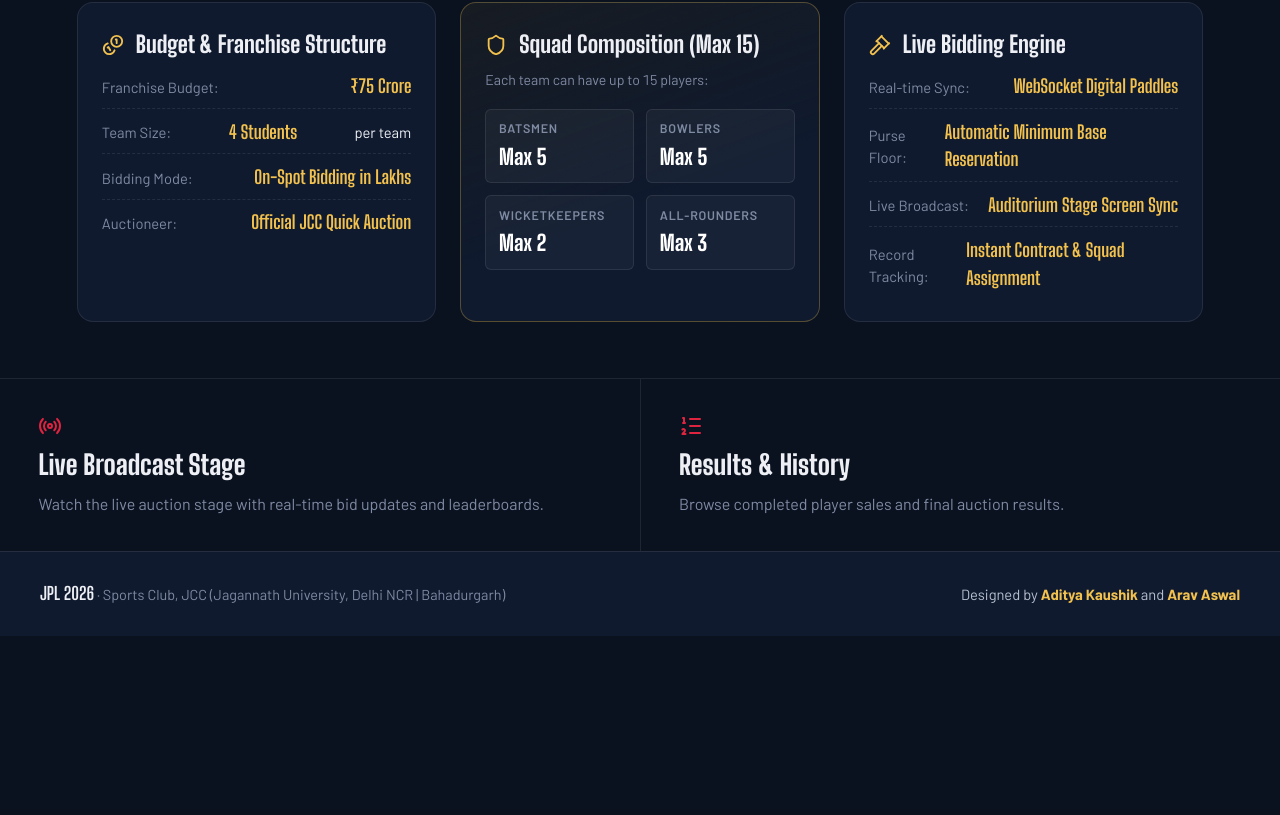
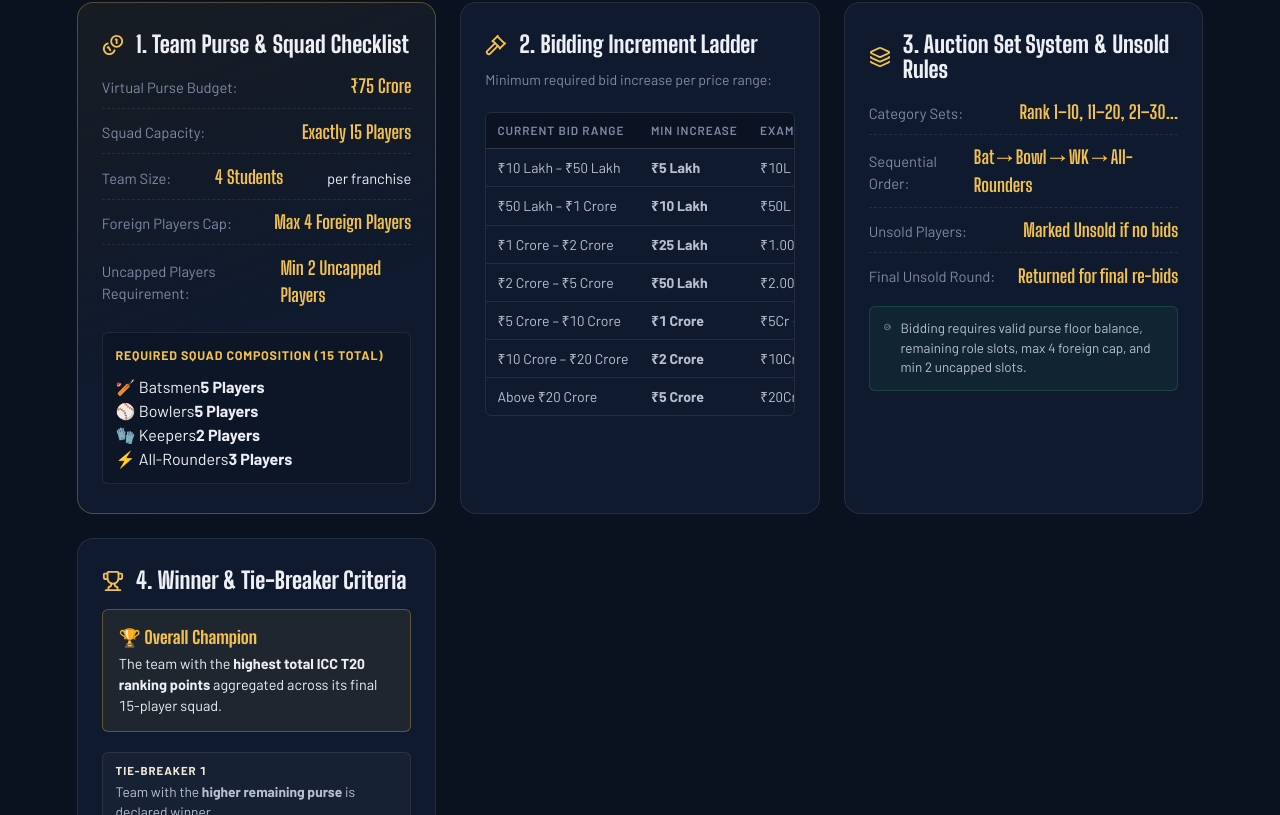
Before and after one commit to AdityaKaushik-git/JPL_New, a React (Vite) app in the folder client/: page / in a window 1280 px wide. Shown: the part 965-1780 px from the top of the page. Before the commit the page ends 1601 px from the top, so only its background shows below. Built offline with nearby package versions, Linux system fonts and the light colour scheme; no server answers.

Commit message:
feat(landing): integrate complete 9-section Cricket Auction Rules, bidding increment ladder, and tie-breaker criteria

```diff
--- a/client/src/index.css
+++ b/client/src/index.css
@@ -851,14 +851,54 @@ input, select, textarea { font: inherit; }
 .rule-list li span { color: var(--chalk-3); }
 .rule-list li b { font-family: var(--font-display); font-size: 1.15rem; color: var(--gold); }
 
-.squad-roles-grid { display: grid; grid-template-columns: 1fr 1fr; gap: .75rem; }
-.squad-role-item {
+.rule-checklist-box {
+  margin-top: .4rem; padding: .8rem; border-radius: var(--r-sm);
+  background: rgba(10, 18, 32, .5); border: 1px solid var(--line);
+}
+.checklist-title {
+  display: block; font-size: .78rem; text-transform: uppercase; letter-spacing: .06em;
+  color: var(--gold); font-weight: 700; margin-bottom: .6rem;
+}
+
+.increment-table-wrap {
+  border-radius: var(--r-sm); border: 1px solid var(--line); overflow-x: auto;
+  -webkit-overflow-scrolling: touch; margin-top: .2rem;
+}
+.rule-table {
+  width: 100%; border-collapse: collapse; font-size: .88rem; white-space: nowrap;
+}
+.rule-table th {
+  background: rgba(10, 18, 32, .8); font-size: .74rem; text-transform: uppercase;
+  letter-spacing: .08em; padding: .55rem .7rem; border-bottom: 1px solid var(--line-2); color: var(--chalk-3); text-align: left;
+}
+.rule-table td {
+  padding: .5rem .7rem; border-bottom: 1px solid var(--line); color: var(--chalk-2);
+}
+.rule-table tr:last-child td {
+  border-bottom: 0;
+}
+
+.rule-note-box {
+  display: flex; gap: .6rem; align-items: flex-start; padding: .75rem .9rem; border-radius: var(--r-sm);
+  background: rgba(47, 163, 107, .08); border: 1px solid rgba(47, 163, 107, .25); font-size: .84rem; color: var(--chalk-2); line-height: 1.45;
+}
+.winner-rule-box {
+  padding: .9rem 1rem; border-radius: var(--r-sm); background: rgba(242, 193, 78, .08);
+  border: 1px solid rgba(242, 193, 78, .3); font-size: .9rem; line-height: 1.45;
+}
+.winner-label {
+  display: block; font-family: var(--font-display); font-size: 1.1rem; font-weight: 800; color: var(--gold); margin-bottom: .25rem;
+}
+.tiebreaker-list {
+  display: flex; flex-direction: column; gap: .6rem; margin-top: .2rem;
+}
+.tb-item {
   display: flex; flex-direction: column; gap: .15rem; padding: .6rem .8rem; border-radius: var(--r-sm);
-  background: rgba(237, 239, 244, .04); border: 1px solid var(--line); transition: border-color 0.2s;
-}
-.squad-role-item:hover { border-color: rgba(242, 193, 78, .4); }
-.role-lbl { font-size: .78rem; color: var(--chalk-3); text-transform: uppercase; letter-spacing: .06em; font-weight: 600; }
-.role-cap { font-family: var(--font-display); font-size: 1.35rem; font-weight: 800; color: #fff; }
+  background: rgba(237, 239, 244, .03); border: 1px solid var(--line); font-size: .86rem; color: var(--chalk-2);
+}
+.tb-tag {
+  font-size: .72rem; text-transform: uppercase; letter-spacing: .08em; font-weight: 700; color: var(--seam);
+}
 
 .landing-links { display: grid; grid-template-columns: repeat(2, minmax(0, 1fr)); gap: 1px; background: var(--line); }
 .landing-link { display: flex; flex-direction: column; gap: .4rem; padding: 2.2rem clamp(1.25rem, 3vw, 3rem); background: var(--night); transition: background .25s, transform .25s var(--ease); }
--- a/client/src/pages/Landing.jsx
+++ b/client/src/pages/Landing.jsx
@@ -1,5 +1,5 @@
 import { Link } from 'react-router-dom'
-import { Radio, ListOrdered, ArrowRight, Calendar, Clock, MapPin, Building2, Shield, Coins, Gavel } from 'lucide-react'
+import { Radio, ListOrdered, ArrowRight, Calendar, Clock, MapPin, Building2, Shield, Coins, Gavel, Trophy, Layers, Globe, UserCheck, CheckCircle2 } from 'lucide-react'
 import PitchBackdrop from '../components/PitchBackdrop'
 import { useAsync } from '../hooks/useAsync'
 import { api } from '../services/api'
@@ -80,68 +80,146 @@ export default function Landing() {
         </div>
       </section>
 
-      {/* Official Rules & Format Section */}
+      {/* Official Rules & Guidelines Section */}
       <section className="landing-rules-section">
         <div className="landing-rules-head">
-          <span className="label">Official Event Rules</span>
-          <h2>JPL Auction Guidelines & Format</h2>
+          <span className="label">Official Tournament Regulations</span>
+          <h2>JPL Cricket Auction Rules & Guidelines</h2>
           <p className="muted">Official rules for participating franchises in the JCC Premiere League Auction.</p>
         </div>
 
         <div className="rules-grid">
-          {/* Card 1: Budget & Team Size */}
-          <div className="rule-card landing-fade-up delay-1">
+          {/* Card 1: Team Purse & Squad Checklist */}
+          <div className="rule-card rule-card-highlight landing-fade-up delay-1">
             <div className="rule-card-header">
               <Coins className="rule-icon" size={22} />
-              <h3>Budget & Franchise Structure</h3>
+              <h3>1. Team Purse & Squad Checklist</h3>
             </div>
             <ul className="rule-list">
-              <li><span>Franchise Budget:</span> <b>₹75 Crore</b></li>
-              <li><span>Team Size:</span> <b>4 Students</b> per team</li>
-              <li><span>Bidding Mode:</span> <b>On-Spot Bidding in Lakhs</b></li>
-              <li><span>Auctioneer:</span> <b>Official JCC Quick Auction</b></li>
+              <li><span>Virtual Purse Budget:</span> <b>₹75 Crore</b></li>
+              <li><span>Squad Capacity:</span> <b>Exactly 15 Players</b></li>
+              <li><span>Team Size:</span> <b>4 Students</b> per franchise</li>
+              <li><span>Foreign Players Cap:</span> <b>Max 4 Foreign Players</b></li>
+              <li><span>Uncapped Players Requirement:</span> <b>Min 2 Uncapped Players</b></li>
             </ul>
-          </div>
-
-          {/* Card 2: Squad Composition */}
-          <div className="rule-card rule-card-highlight landing-fade-up delay-2">
-            <div className="rule-card-header">
-              <Shield className="rule-icon" size={22} />
-              <h3>Squad Composition (Max 15)</h3>
-            </div>
-            <p className="rule-subtext">Each team can have up to 15 players:</p>
+            <div className="rule-checklist-box">
+              <span className="checklist-title">Required Squad Composition (15 Total)</span>
               <div className="squad-roles-grid">
                 <div className="squad-role-item">
-                <span className="role-lbl">Batsmen</span>
-                <b className="role-cap">Max 5</b>
+                  <span className="role-lbl">🏏 Batsmen</span>
+                  <b className="role-cap">5 Players</b>
                 </div>
                 <div className="squad-role-item">
-                <span className="role-lbl">Bowlers</span>
-                <b className="role-cap">Max 5</b>
+                  <span className="role-lbl">⚾ Bowlers</span>
+                  <b className="role-cap">5 Players</b>
                 </div>
                 <div className="squad-role-item">
-                <span className="role-lbl">Wicketkeepers</span>
-                <b className="role-cap">Max 2</b>
+                  <span className="role-lbl">🧤 Keepers</span>
+                  <b className="role-cap">2 Players</b>
                 </div>
                 <div className="squad-role-item">
-                <span className="role-lbl">All-Rounders</span>
-                <b className="role-cap">Max 3</b>
+                  <span className="role-lbl">⚡ All-Rounders</span>
+                  <b className="role-cap">3 Players</b>
+                </div>
               </div>
             </div>
           </div>
 
-          {/* Card 3: Live Bidding System */}
+          {/* Card 2: Bidding Increments Table */}
+          <div className="rule-card landing-fade-up delay-2">
+            <div className="rule-card-header">
+              <Gavel className="rule-icon" size={22} />
+              <h3>2. Bidding Increment Ladder</h3>
+            </div>
+            <p className="rule-subtext">Minimum required bid increase per price range:</p>
+            <div className="table-scroll increment-table-wrap">
+              <table className="table rule-table">
+                <thead>
+                  <tr>
+                    <th>Current Bid Range</th>
+                    <th>Min Increase</th>
+                    <th>Example Step</th>
+                  </tr>
+                </thead>
+                <tbody>
+                  <tr>
+                    <td>₹10 Lakh – ₹50 Lakh</td>
+                    <td><b className="gold-text">₹5 Lakh</b></td>
+                    <td>₹10L → ₹15L → ₹20L</td>
+                  </tr>
+                  <tr>
+                    <td>₹50 Lakh – ₹1 Crore</td>
+                    <td><b className="gold-text">₹10 Lakh</b></td>
+                    <td>₹50L → ₹60L → ₹70L</td>
+                  </tr>
+                  <tr>
+                    <td>₹1 Crore – ₹2 Crore</td>
+                    <td><b className="gold-text">₹25 Lakh</b></td>
+                    <td>₹1.00Cr → ₹1.25Cr</td>
+                  </tr>
+                  <tr>
+                    <td>₹2 Crore – ₹5 Crore</td>
+                    <td><b className="gold-text">₹50 Lakh</b></td>
+                    <td>₹2.00Cr → ₹2.50Cr</td>
+                  </tr>
+                  <tr>
+                    <td>₹5 Crore – ₹10 Crore</td>
+                    <td><b className="gold-text">₹1 Crore</b></td>
+                    <td>₹5Cr → ₹6Cr → ₹7Cr</td>
+                  </tr>
+                  <tr>
+                    <td>₹10 Crore – ₹20 Crore</td>
+                    <td><b className="gold-text">₹2 Crore</b></td>
+                    <td>₹10Cr → ₹12Cr → ₹14Cr</td>
+                  </tr>
+                  <tr>
+                    <td>Above ₹20 Crore</td>
+                    <td><b className="gold-text">₹5 Crore</b></td>
+                    <td>₹20Cr → ₹25Cr → ₹30Cr</td>
+                  </tr>
+                </tbody>
+              </table>
+            </div>
+          </div>
+
+          {/* Card 3: Auction Set System & Unsold Round */}
           <div className="rule-card landing-fade-up delay-3">
             <div className="rule-card-header">
-              <Gavel className="rule-icon" size={22} />
-              <h3>Live Bidding Engine</h3>
+              <Layers className="rule-icon" size={22} />
+              <h3>3. Auction Set System & Unsold Rules</h3>
             </div>
             <ul className="rule-list">
-              <li><span>Real-time Sync:</span> <b>WebSocket Digital Paddles</b></li>
-              <li><span>Purse Floor:</span> <b>Automatic Minimum Base Reservation</b></li>
-              <li><span>Live Broadcast:</span> <b>Auditorium Stage Screen Sync</b></li>
-              <li><span>Record Tracking:</span> <b>Instant Contract & Squad Assignment</b></li>
+              <li><span>Category Sets:</span> <b>Rank 1–10, 11–20, 21–30...</b></li>
+              <li><span>Sequential Order:</span> <b>Bat → Bowl → WK → All-Rounders</b></li>
+              <li><span>Unsold Players:</span> <b>Marked Unsold if no bids</b></li>
+              <li><span>Final Unsold Round:</span> <b>Returned for final re-bids</b></li>
             </ul>
+            <div className="rule-note-box">
+              <CheckCircle2 size={16} className="text-turf" />
+              <span>Bidding requires valid purse floor balance, remaining role slots, max 4 foreign cap, and min 2 uncapped slots.</span>
+            </div>
+          </div>
+
+          {/* Card 4: Winner & Tie-Breaker Criteria */}
+          <div className="rule-card landing-fade-up delay-4">
+            <div className="rule-card-header">
+              <Trophy className="rule-icon" size={22} />
+              <h3>4. Winner & Tie-Breaker Criteria</h3>
+            </div>
+            <div className="winner-rule-box">
+              <span className="winner-label">🏆 Overall Champion</span>
+              <p>The team with the <b>highest total ICC T20 ranking points</b> aggregated across its final 15-player squad.</p>
+            </div>
+            <div className="tiebreaker-list">
+              <div className="tb-item">
+                <span className="tb-tag">Tie-Breaker 1</span>
+                <span>Team with the <b>higher remaining purse</b> is declared winner.</span>
+              </div>
+              <div className="tb-item">
+                <span className="tb-tag">Tie-Breaker 2</span>
+                <span>If purse is equal, comparing total <b>ICC ranking points of Batsmen</b>.</span>
+              </div>
+            </div>
           </div>
         </div>
       </section>
```
Lines whose indentation alone changed are shown as unchanged.
